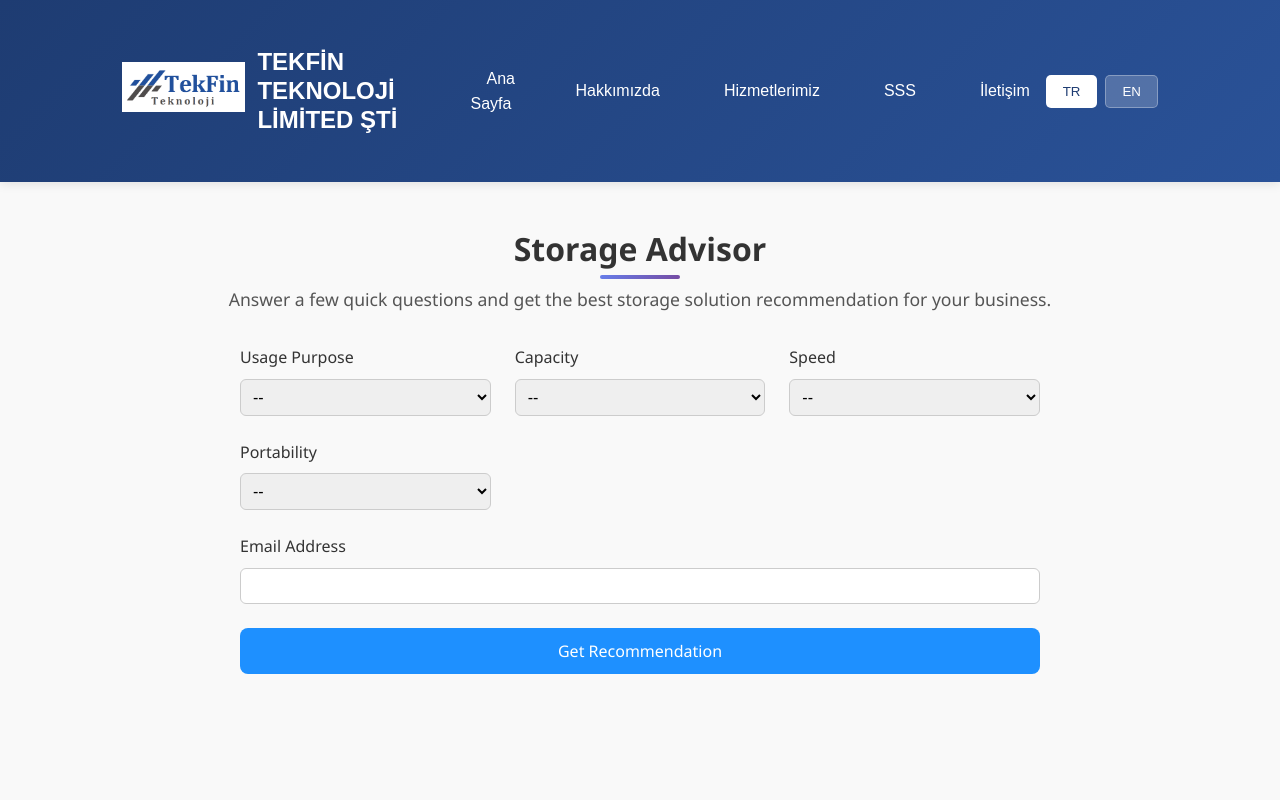
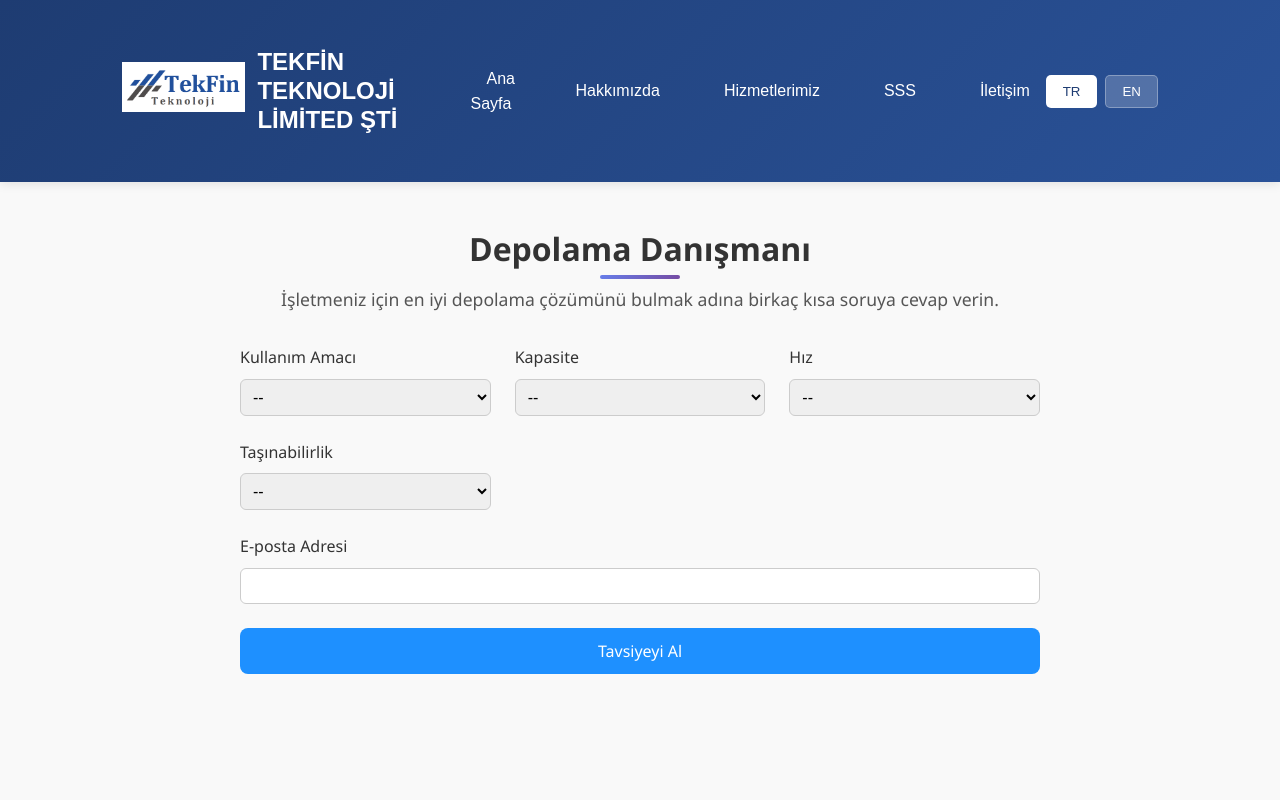
Before and after one commit to SalehKar/tekfin-website, a React (Create React App) app: page /storage-advisor in a window 1280 px wide. Shown: the top 800 px of the page. Built offline with nearby package versions, Linux system fonts and the light colour scheme.

Commit message:
Update StorageAdvisor.js

```diff
--- a/src/components/StorageAdvisor.js
+++ b/src/components/StorageAdvisor.js
@@ -1,7 +1,7 @@
 import React, { useState } from 'react';
 import './StorageAdvisor.css';
 
-const StorageAdvisor = () => {
+const StorageAdvisor = ({ language }) => {
   const [usage, setUsage] = useState('');
   const [capacity, setCapacity] = useState('');
   const [speed, setSpeed] = useState('');
@@ -32,7 +32,7 @@ const StorageAdvisor = () => {
     }
   };
 
-  const isTurkish = navigator.language.startsWith('tr');
+  const isTurkish = language === 'tr';
 
   return (
     <div className="storage-advisor">
```
